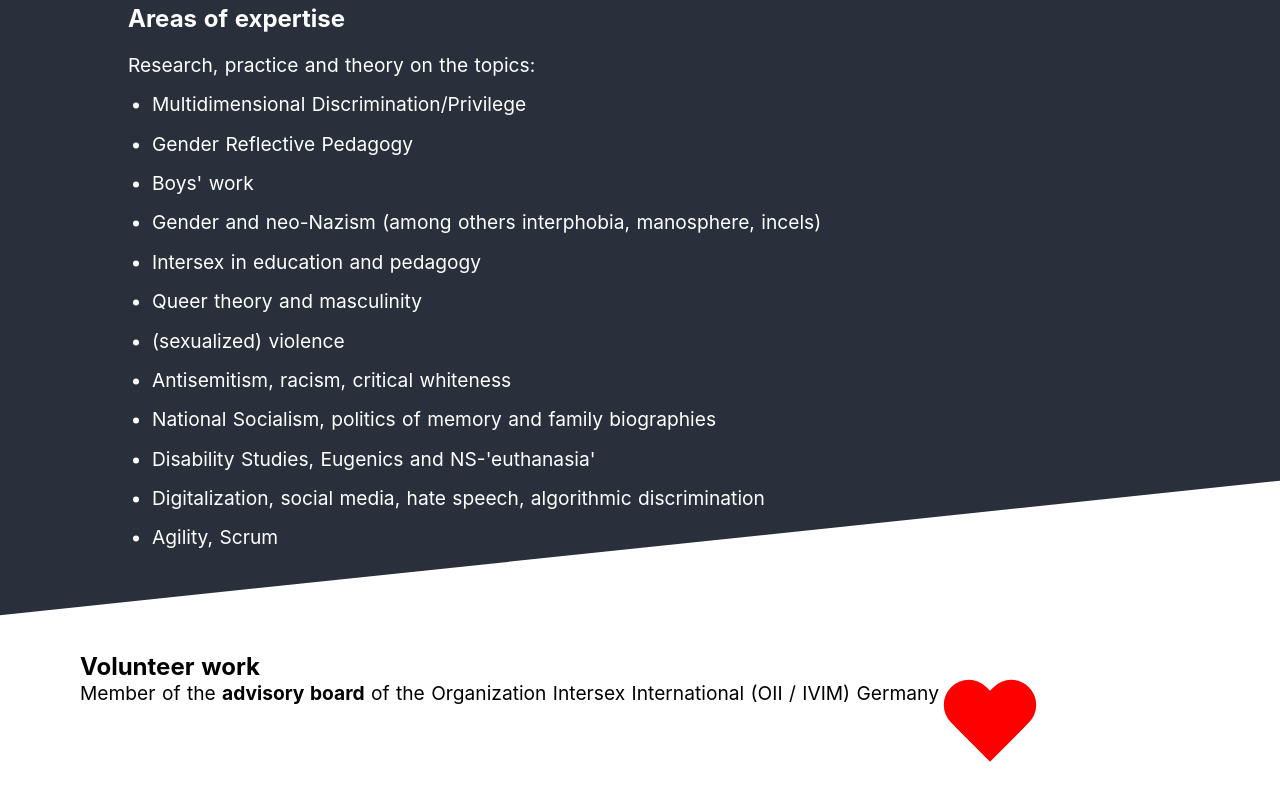
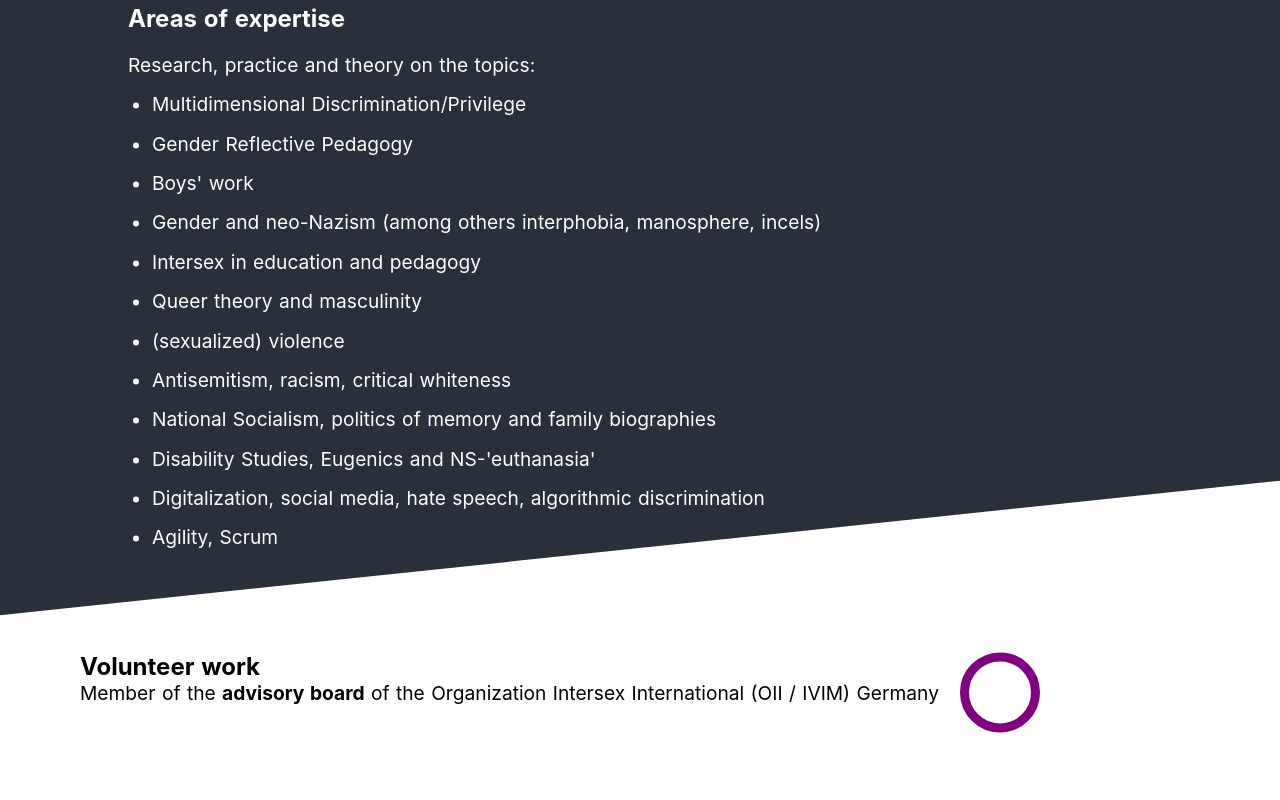
Before and after one commit to andy-9/portfolio, a Nuxt app: page /about in a window 1280 px wide. Shown: the part 2661-3461 px from the top of the page. Built offline with nearby package versions, Linux system fonts and the light colour scheme.

Commit message:
deleted heart, added purple circle to about page

```diff
--- a/pages/about/index.vue
+++ b/pages/about/index.vue
@@ -542,8 +542,8 @@
 
         <div class="container-four">
             <div class="text-area-four">
+                <div id="circle"></div>
                 <h2>Volunteer work</h2>
-                <div id="heart"></div>
                 <p>
                     Member of the <b>advisory board</b> of the Organization
                     Intersex International (OII / IVIM) Germany
@@ -709,30 +709,12 @@ details .indent-content-in-details {
     -webkit-transform: skew(0deg, 6deg);
 }
 
-#heart {
+#circle {
     position: relative;
     float: right;
-    width: 100px;
-    height: 90px;
-}
-
-#heart:before,
-#heart:after {
-    position: absolute;
-    content: '';
-    left: 50px;
-    top: 0;
-    width: 50px;
-    height: 80px;
-    background: red;
-    border-radius: 50px 50px 0 0;
-    transform: rotate(-45deg);
-    transform-origin: 0 100%;
-}
-
-#heart:after {
-    left: 0;
-    transform: rotate(45deg);
-    transform-origin: 100% 100%;
+    height: 5em;
+    width: 5em;
+    border: 0.6em purple solid;
+    border-radius: 50%;
 }
 </style>
```
